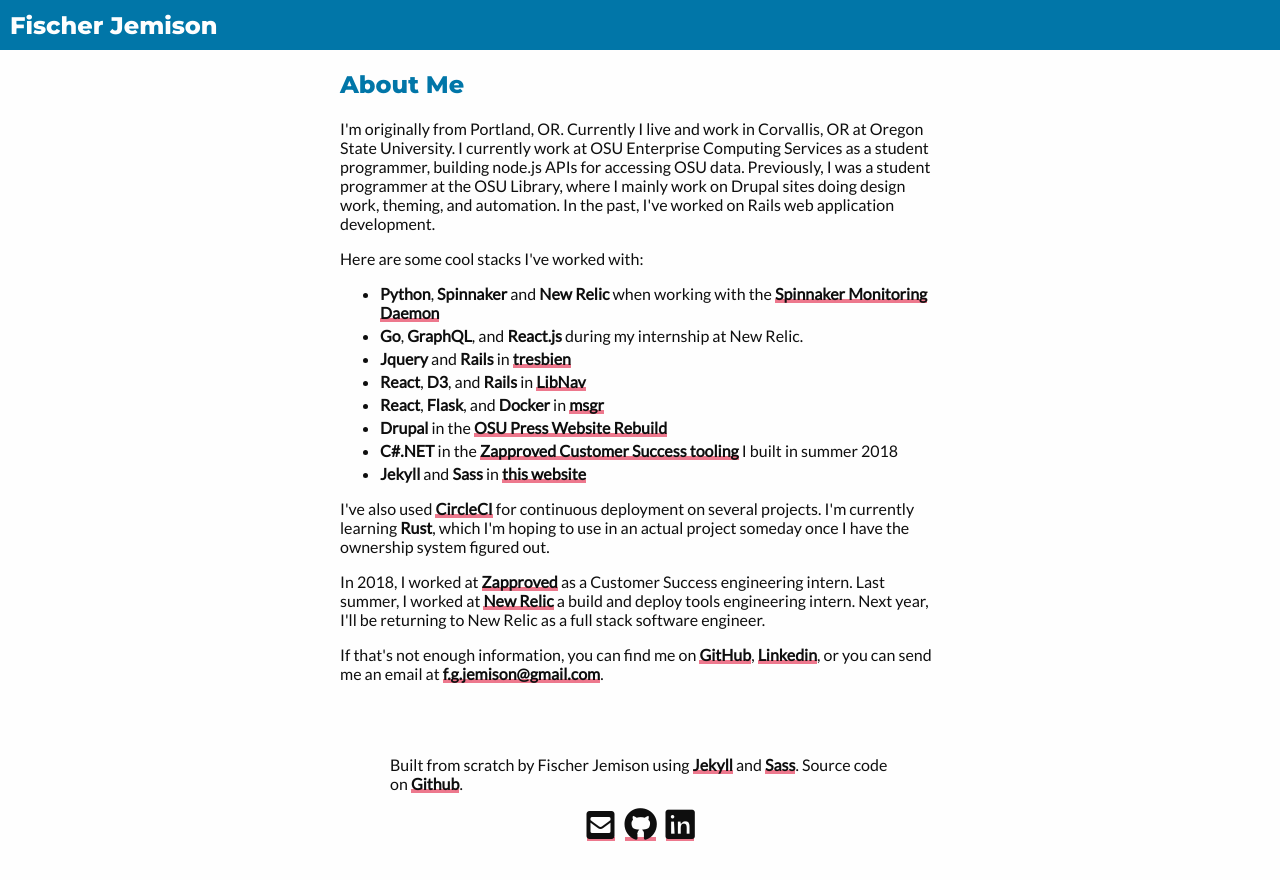
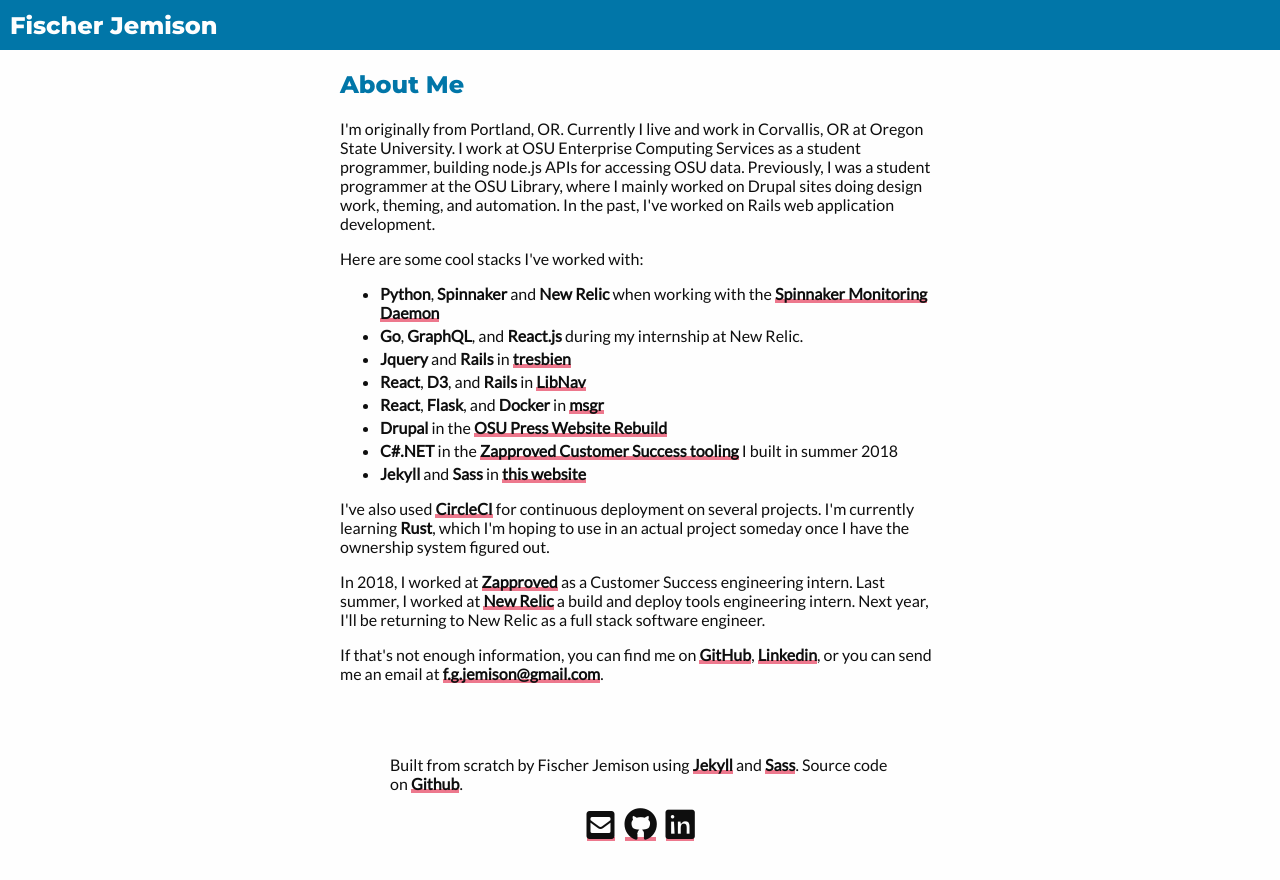
Before and after one commit to jemisonf/jemisonf.github.io, a Jekyll site: the page built from about.html, in a window 1280 px wide. Shown: the top 880 px of the page. Built offline with Jekyll 4.4.1, drawn with Linux system fonts in a browser that asks for light colours.

Commit message:
typo fix

```diff
--- a/about.html
+++ b/about.html
@@ -8,11 +8,11 @@
 
   <p>
     I'm originally from Portland, OR. Currently I live and work in Corvallis, OR
-    at Oregon State University. I currently work at OSU Enterprise Computing
-    Services as a student programmer, building node.js APIs for accessing OSU
-    data. Previously, I was a student programmer at the OSU Library, where I
-    mainly work on Drupal sites doing design work, theming, and automation. In
-    the past, I've worked on Rails web application development.
+    at Oregon State University. I work at OSU Enterprise Computing Services as a
+    student programmer, building node.js APIs for accessing OSU data.
+    Previously, I was a student programmer at the OSU Library, where I mainly
+    worked on Drupal sites doing design work, theming, and automation. In the
+    past, I've worked on Rails web application development.
   </p>
 
   <p>Here are some cool stacks I've worked with:</p>
```
